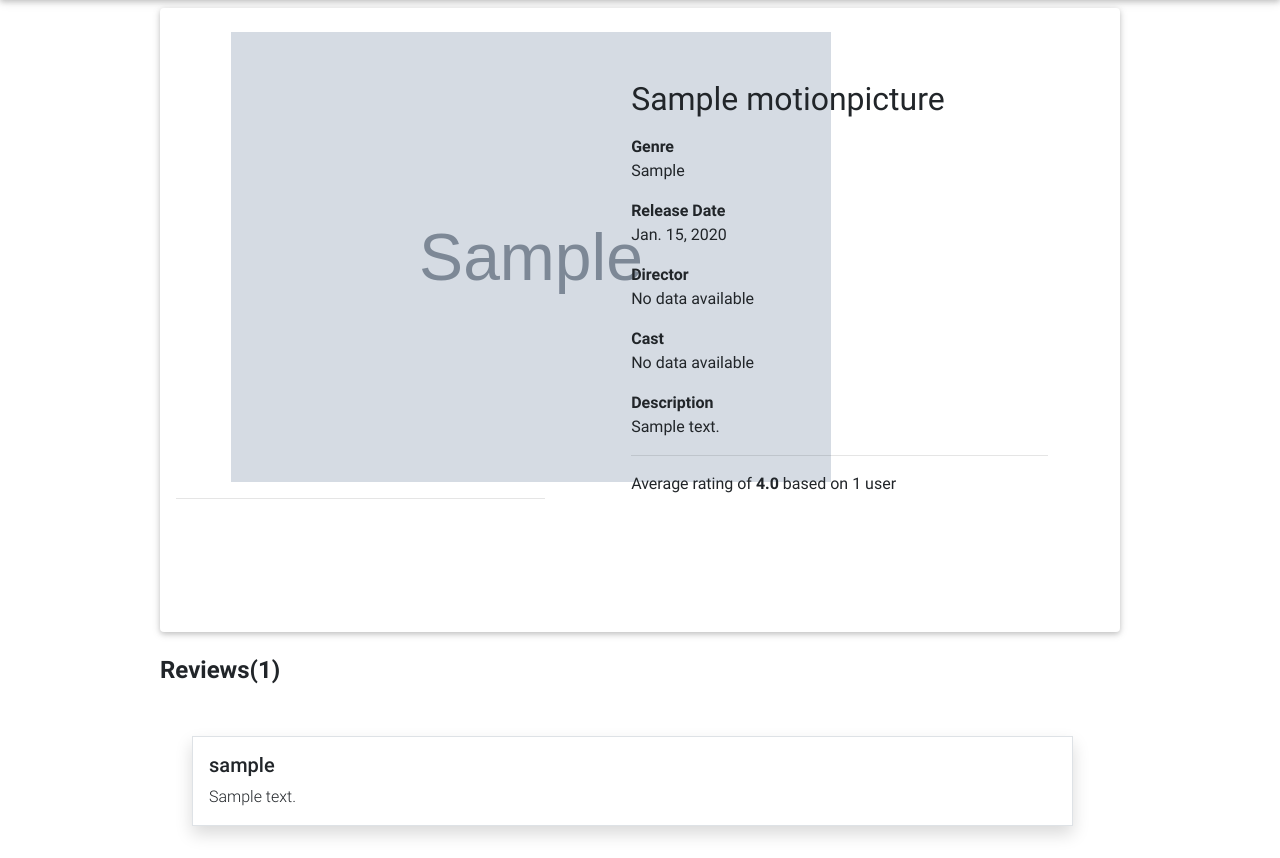
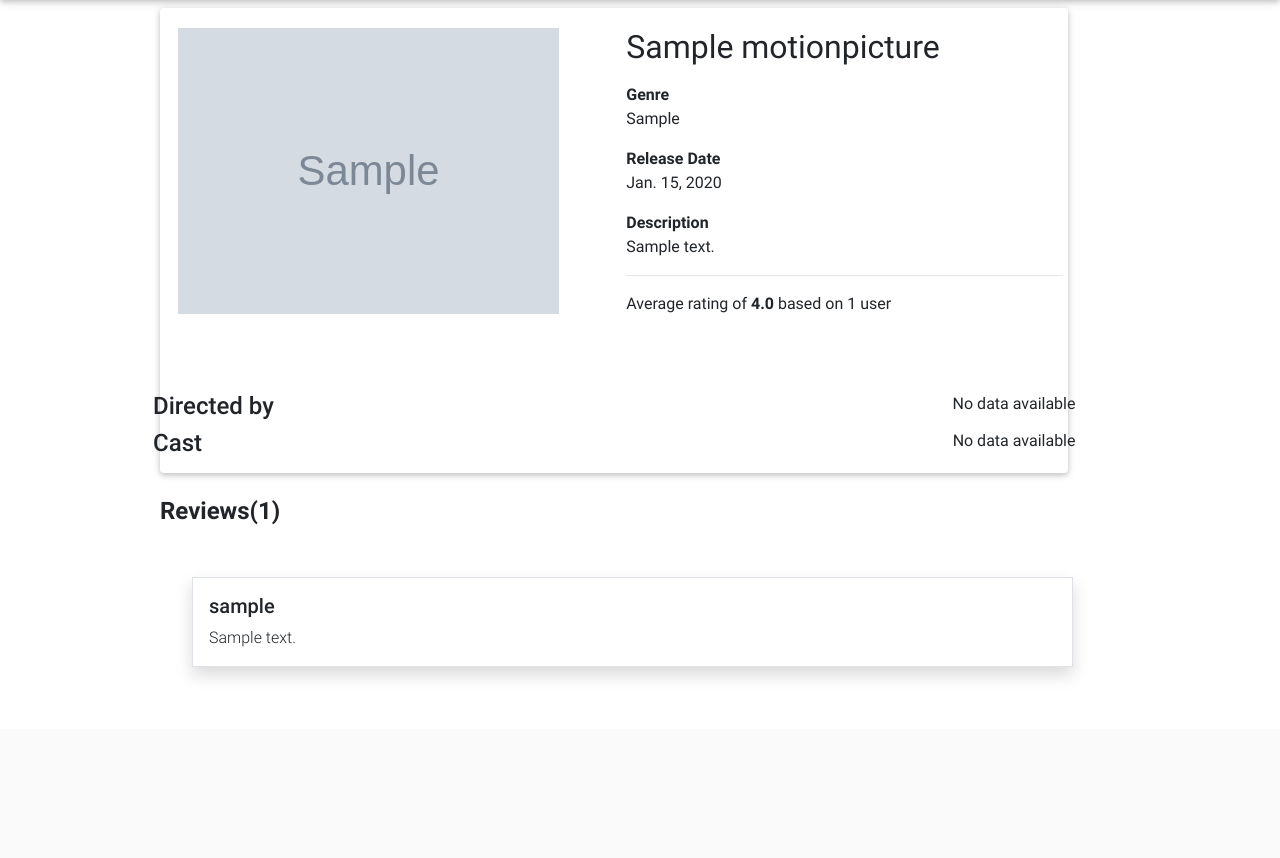
Before and after one commit to Ant0nyJM/movieapp, a Django app: page /movieapp/movie/1/ in a window 1280 px wide. Shown: the part 71-929 px from the top of the page. After the commit the page ends 747 px from the top, so only its background shows below. Run offline with Django 3.2, Linux system fonts and the light colour scheme; tables that the repository leaves empty hold one stand-in row (values such as "Sample post"); grey boxes marked "Sample" are stand-in pictures; parts of the project's set-up code (start-up, migrations or seed data) failed here and were passed over; some libraries are stand-ins or nearby versions.

Commit message:
oct-18-0157

```diff
--- a/movieapp/templates/movieapp/artist.html
+++ b/movieapp/templates/movieapp/artist.html
@@ -67,7 +67,7 @@
         <!-- <div class="col-xs-9"> -->
             {% for artist in artists %}
                 <div class="movie-card"><a href="{% url 'artist_view' artist.artist_id %}">
-                <div class="movie-header" style="{% if artist.image %}background: url({{artist.image.url}});background-size:cover;{% else %}background: url({% static 'movieapp/images/noimage.jpg' %});background-position: center; {% endif %}">
+                <div class="movie-header" style="{% if artist.image %}background: url({{artist.image.url}});background-size:100% auto;background-repeat:no-repeat;background-position:center;{% else %}background: url({% static 'movieapp/images/noimage.jpg' %});background-position: center; {% endif %}">
                     <div class="header-icon-container">
 
                     </div>
--- a/movieapp/templates/movieapp/movie.html
+++ b/movieapp/templates/movieapp/movie.html
@@ -69,7 +69,7 @@
             {% if movies %}
             {% for movie in movies %}
                 <div class="movie-card"><a href="{% url 'movie_view' movie.movie_id %}">
-                <div class="movie-header" style="{% if movie.image %}background: url({{movie.image.url}});background-size:cover;{% else %}background: url({% static 'movieapp/images/noimage.jpg' %});background-position: center; {% endif %}">
+                <div class="movie-header" style="{% if movie.image %}background: url({{movie.image.url}});background-size:100% auto;background-repeat:no-repeat;background-position:center;{% else %}background: url({% static 'movieapp/images/noimage.jpg' %});background-position: center; {% endif %}">
                     <div class="header-icon-container">
 
                     </div>
--- a/movieapp/templates/movieapp/movie_view.html
+++ b/movieapp/templates/movieapp/movie_view.html
@@ -48,20 +48,27 @@ function addToList(){
 {% block content%}
 
 <div class="row">
-<div class="card p-3">
+<div class="card p-2">
       <div class="row">
-          <div class="col-sm-5">
-              <aside>
-                    <article class="gallery-wrap">
-                        <div class="img-big-wrap">
+          <div class="col-sm-6 p-1 d-flex" style="height:80%;">
 
+              <div class="row" style="width:inherit;">
+                <div class="container">
+                    <article class="gallery-wrap" style="width:inherit;">
+                        <div class="img-big-wrap d-flex justify-content-center pt-2" style="width:inherit;">
                                 {% if movie.image %}
-                                <img class="img-responsive fit-image" src="{{movie.image.url}}" style="margin-left: 15%;margin-top: 2%;">
+                                <img class="img-responsive" src="{{movie.image.url}}" style="max-width:inherit;max-height:inherit;;width:90%;height:auto;">
                                 {% else %}
-                                    <img src="{% static 'movieapp/images/noimage.png' %}" style="margin-left: 15%;margin-top: 2%;max-width: 350px;width:100%;height:auto;">
+                                    <img src="{% static 'movieapp/images/noimage.png' %}" style="width:100%;height:auto;">
                                 {% endif%}
                         </div>
-                        <hr>
+
+
+                    </article>
+                </div>
+                </div>
+                <div class="row">
+                    <!-- gallery-wrap .end// -->
                     <div class="container text-center mt-3">
                         {% if user_lists %}
                             <p class="h6">Add to list </p>
@@ -73,28 +80,17 @@ function addToList(){
                             <button class="btn btn-primary p-1" type="button" onclick="addToList()">Add Movie</button>
                         {% endif %}
                     </div>
-                    </article>
-                    <!-- gallery-wrap .end// -->
-                </aside>
                 </div>
-          <div class="col-sm-7">
+
+            </div>
+          <div class="col-sm-6 p-1">
 
 
           <aside>
-              <article class="card-body p-5 m-2">
+              <article class="card-body p-1 m-1">
                   <h2 class="title mb-3">{{ movie.name }}</h2>
 
-                  <!-- price-detail-wrap .// -->
-                  <!-- <dl class="item-property">
-                      <dt>Director</dt>
-                      <dd>
-                          <p>adfadsfadsfadsf</p>
-                      </dd>
-                  </dl>
-                  <dl class="param param-feature">
-                      <dt>Cast</dt>
-                      <dd>dfgdfgdfg,dfgdgdgdf,dfgdfgdfg,dfgdfgdf,dfgdgd</dd>
-                  </dl> -->
+
                   <dl class="param param-feature">
                         <dt>Genre</dt>
                         <dd>{{ movie.genre }}</dd>
@@ -105,41 +101,8 @@ function addToList(){
                       <dd>{{ movie.release_date }}</dd>
                   </dl>
 
-                  <dl class="param param-feature">
-
-                        <dt>Director</dt>
-                        <dd>
-                            {% if director %}
-                            <a href="{% url 'artist_view' director.artist_id %}">
-
-                            {{ director.name }}
-                        </a>
-                            {% else %}
-                              No data available
-                            {% endif %}
-                        </dd>
-
-                    </dl>
-
-                  <dl class="param param-feature">
-                    <dt>Cast</dt>
-                    <dd>
-                        {% if actors %}
-                            {% for actor in actors %}
-                                {% if forloop.last %}
-                                    <a href="{% url 'artist_view' actor.artist_id %}">{{actor.name}}</a>
-                                {% else %}
-                                    <a href="{% url 'artist_view' actor.artist_id %}">{{actor.name}}</a>,
-                                {% endif %}
-
-                            {% endfor %}
-                        {% else %}
-                            No data available
-                        {% endif %}
 
 
-                    </dd>
-                    </dl>
                   <!-- item-property-hor .// -->
                   <dl class="param param-feature">
                       <dt>Description</dt>
@@ -216,6 +179,36 @@ function addToList(){
         </div>
       </div>
       <!-- row.// -->
+      <div class="row">
+          <div class="col">
+            <div class="row">
+                <p class="h4">Directed by</p><hr>
+                {% if director %}
+                    <a href="{% url 'artist_view' director.artist_id %}">{{ director.name }}</a>
+                {% else %}
+                    No data available
+                {% endif %}
+            </div>
+            <div class="row">
+                <p class="h4">Cast</p><hr>
+                {% if actors %}
+                    {% for actor in actors %}
+                        {% if forloop.last %}
+                            <a href="{% url 'artist_view' actor.artist_id %}">{{actor.name}}</a>
+                        {% else %}
+                            <a href="{% url 'artist_view' actor.artist_id %}">{{actor.name}}</a>,
+                        {% endif %}
+
+                    {% endfor %}
+                {% else %}
+                    No data available
+                {% endif %}
+
+            </div>
+
+          </div>
+
+      </div>
 
 
 
--- a/movieapp/templates/movieapp/newhome.html
+++ b/movieapp/templates/movieapp/newhome.html
@@ -18,7 +18,7 @@
 
             <div class="movie-card">
                 <a href="{% url 'movie_view' movie.movie_id %}">
-                    <div class="movie-header" style="{% if movie.image %}background: url({{movie.image.url}});background-size:cover;{% else %}background: url({% static 'movieapp/images/noimage.jpg' %});background-position: center; {% endif %}">
+                    <div class="movie-header" style="{% if movie.image %}background: url({{movie.image.url}});background-size:100% auto;background-repeat:no-repeat;background-position:center;{% else %}background: url({% static 'movieapp/images/noimage.jpg' %});background-position:center;{% endif %}">
                         <div class="header-icon-container">
 
                         </div>
```
Also changed, not shown: movieapp/templates/movieapp/artist_view.html (+22 -6 lines). Lines whose indentation alone changed are shown as unchanged.
